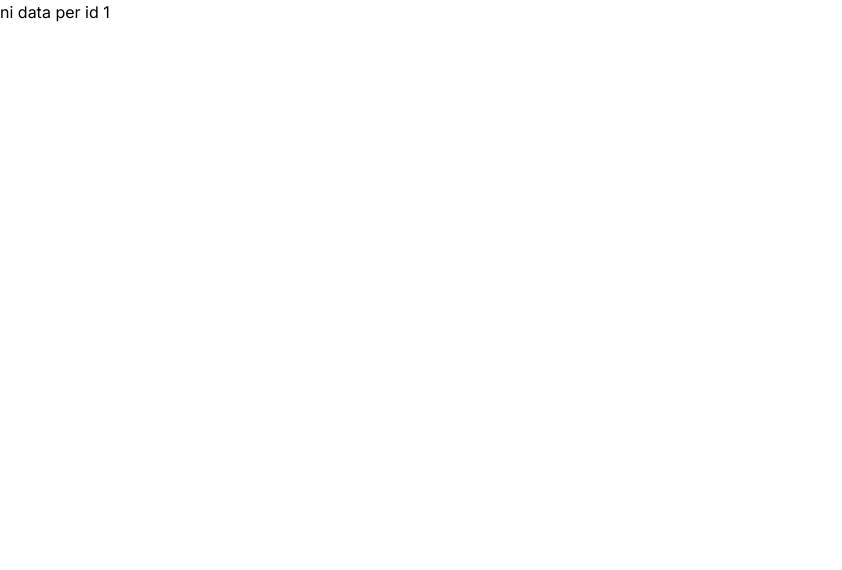
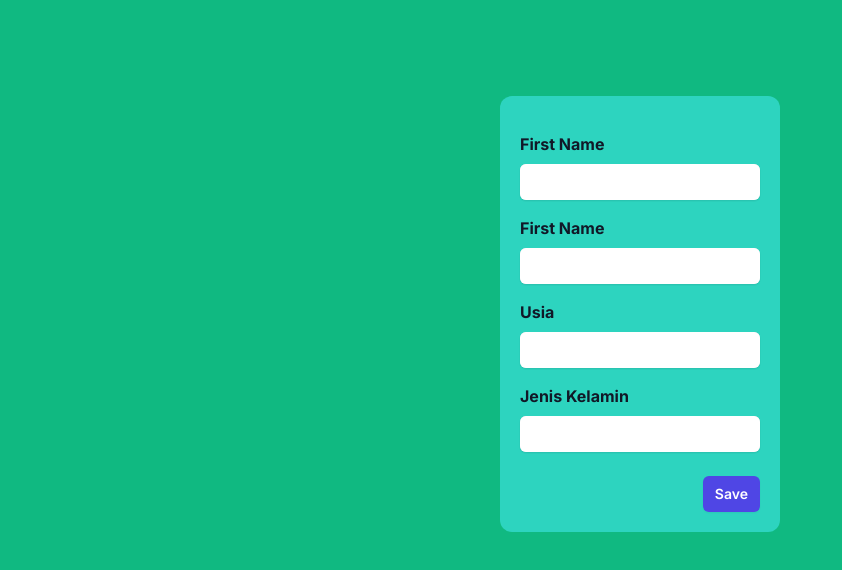
Before and after one commit to rhizaqi/iProc-ADW, a Next.js app in the folder frontend/: page /users/1 in a window 1280 px wide. Shown: the top 570 px of the page, without its empty margins (0-842 px from the left). Built offline with nearby package versions, Linux system fonts and the light colour scheme; no server answers.

Commit message:
feat: bisa dapat data per id dan populate di form

```diff
--- a/frontend/app/users/[id]/page.js
+++ b/frontend/app/users/[id]/page.js
@@ -1,13 +1,124 @@
 "use client";
+import axios from "@/app/instance/instance";
 import { useParams } from "next/navigation";
-import React from "react";
+import { useEffect, useState } from "react";
 
 const Users = () => {
+  const [data, setData] = useState({
+    firstName: "",
+    lastName: "",
+    age: "",
+    gender: "",
+  });
+
+  const dataHandler = (event) => {
+    const { value, name } = event.target;
+    setData({
+      ...data,
+      [name]: value,
+    });
+  };
   const params = useParams();
 
+  const fetchData = async () => {
+    try {
+      const { data } = await axios.get("/user/" + params.id);
+      // console.log(data, `???? dapat gak`);
+      setData(data);
+    } catch (error) {
+      console.log(error);
+    }
+  };
 
+  useEffect(() => {
+    fetchData();
+  }, []);
 
-  return <div>ni data per id {params.id}</div>;
+  return (
+    <div className="bg-emerald-500 min-h-screen">
+      <div className="flex p-8 justify-center">
+        <div className="flex justify-center rounded-xl mt-16 p-5 bg-teal-400">
+          <form>
+            <div className="sm:col-span-4 mt-4">
+              <label className="block text-base font-bold leading-6 text-gray-900">
+                First Name
+              </label>
+              <div className="mt-2 w-60">
+                <div className="flex rounded-md shadow-sm ring-1 ring-inset ring-gray-300 focus-within:ring-2">
+                  <input
+                    type="text"
+                    name="firstName"
+                    onChange={dataHandler}
+                    value={data.firstName}
+                    className="block flex-1 border-0 rounded-md shadow-sm bg-white py-1.5 pl-1 text-gray-900"
+                  />
+                </div>
+              </div>
+            </div>
+
+            <div className="mt-4">
+              <label className="block text-base font-bold leading-6 text-gray-900">
+                First Name
+              </label>
+              <div className="mt-2 w-60">
+                <div className="flex rounded-md shadow-sm ring-1 ring-inset ring-gray-300 focus-within:ring-2">
+                  <input
+                    type="text"
+                    name="lastName"
+                    onChange={dataHandler}
+                    value={data.lastName}
+                    className="block flex-1 border-0 rounded-md shadow-sm bg-white py-1.5 pl-1 text-gray-900"
+                  />
+                </div>
+              </div>
+            </div>
+
+            <div className="mt-4">
+              <label className="block text-base font-bold leading-6 text-gray-900">
+                Usia
+              </label>
+              <div className="mt-2 w-60">
+                <div className="flex rounded-md shadow-sm ring-1 ring-inset ring-gray-300 focus-within:ring-2">
+                  <input
+                    type="text"
+                    name="age"
+                    onChange={dataHandler}
+                    value={data.age}
+                    className="block flex-1 border-0 rounded-md shadow-sm bg-white py-1.5 pl-1 text-gray-900"
+                  />
+                </div>
+              </div>
+            </div>
+
+            <div className="mt-4">
+              <label className="block text-base font-bold leading-6 text-gray-900">
+                Jenis Kelamin
+              </label>
+              <div className="mt-2 w-60">
+                <div className="flex rounded-md shadow-sm ring-1 ring-inset ring-gray-300 focus-within:ring-2">
+                  <input
+                    type="text"
+                    name="imgUrl"
+                    onChange={dataHandler}
+                    value={data.gender}
+                    className="block flex-1 border-0 rounded-md shadow-sm bg-white py-1.5 pl-1 text-gray-900"
+                  />
+                </div>
+              </div>
+            </div>
+            <div className="mt-6 flex items-center justify-end gap-x-6">
+              <button
+                type="submit"
+                className="rounded-md bg-indigo-600 px-3 py-2 text-sm font-semibold text-white shadow-sm hover:bg-indigo-500 "
+              >
+                Save
+              </button>
+            </div>
+          </form>
+        </div>
+      </div>
+    </div>
+  );
 };
 
 export default Users;
```
